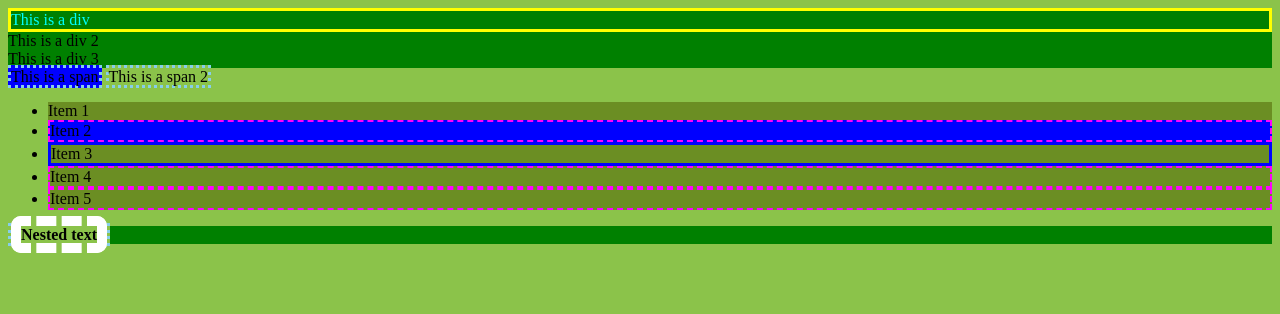
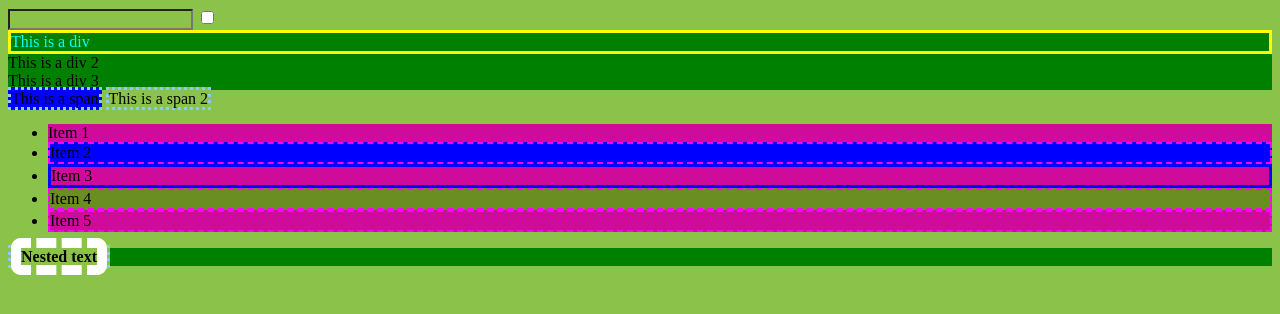
Before and after one commit to CuongDuong2710/learning-html-css-javascript, a plain HTML site: page web-dev-simplified/css_selector.html in a window 1280 px wide. Drawn offline with Linux system fonts and the light colour scheme.

Commit message:
[HTML&CSS] css selector

```diff
--- a/web-dev-simplified/css_selector.html
+++ b/web-dev-simplified/css_selector.html
@@ -39,9 +39,27 @@
       li.blue + li { /* only one "li" tag directly after "li with class blue" */
         border: 3px solid rgb(0, 4, 255);
       }
+      li:hover {
+        background: #8bc34a;
+      }
+      input:focus {
+        background: red;
+      }
+      input:checked {
+        margin: 20px;
+      }
+      li:first-child {
+        background: rebeccapurple;
+      }
+      li:nth-child(2n - 1) {
+        background: rgb(206, 11, 154);
+      }
+      /* :only-of-type, :only-child, :not, [data-red]*^="true,", required, disable */
     </style>
   </head>
   <body>
+    <input type="text">
+    <input type="checkbox">
     <div class="one green-text">This is a div</div>
     <div>This is a div 2</div>
     <div>This is a div 3</div>
```
